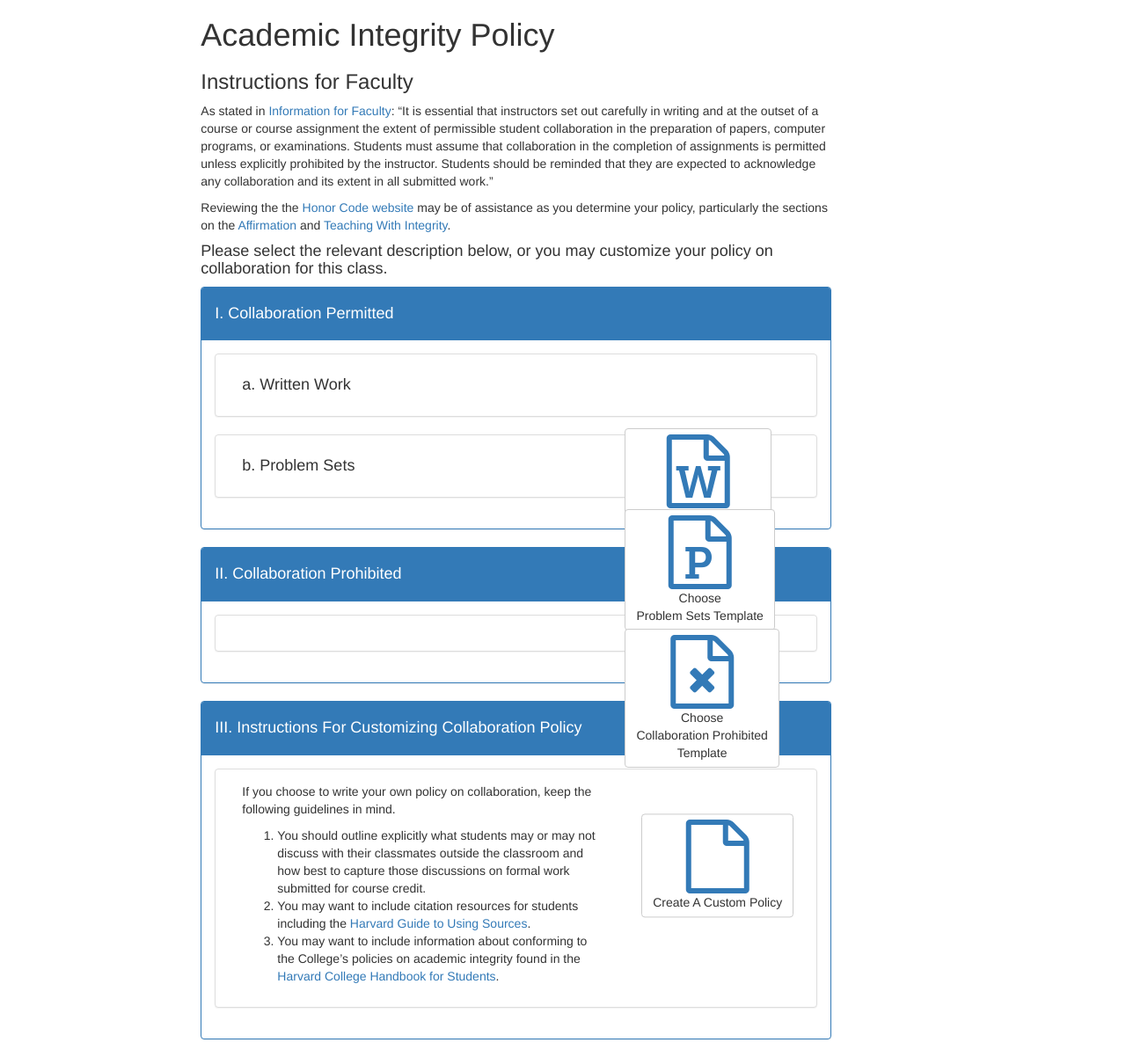
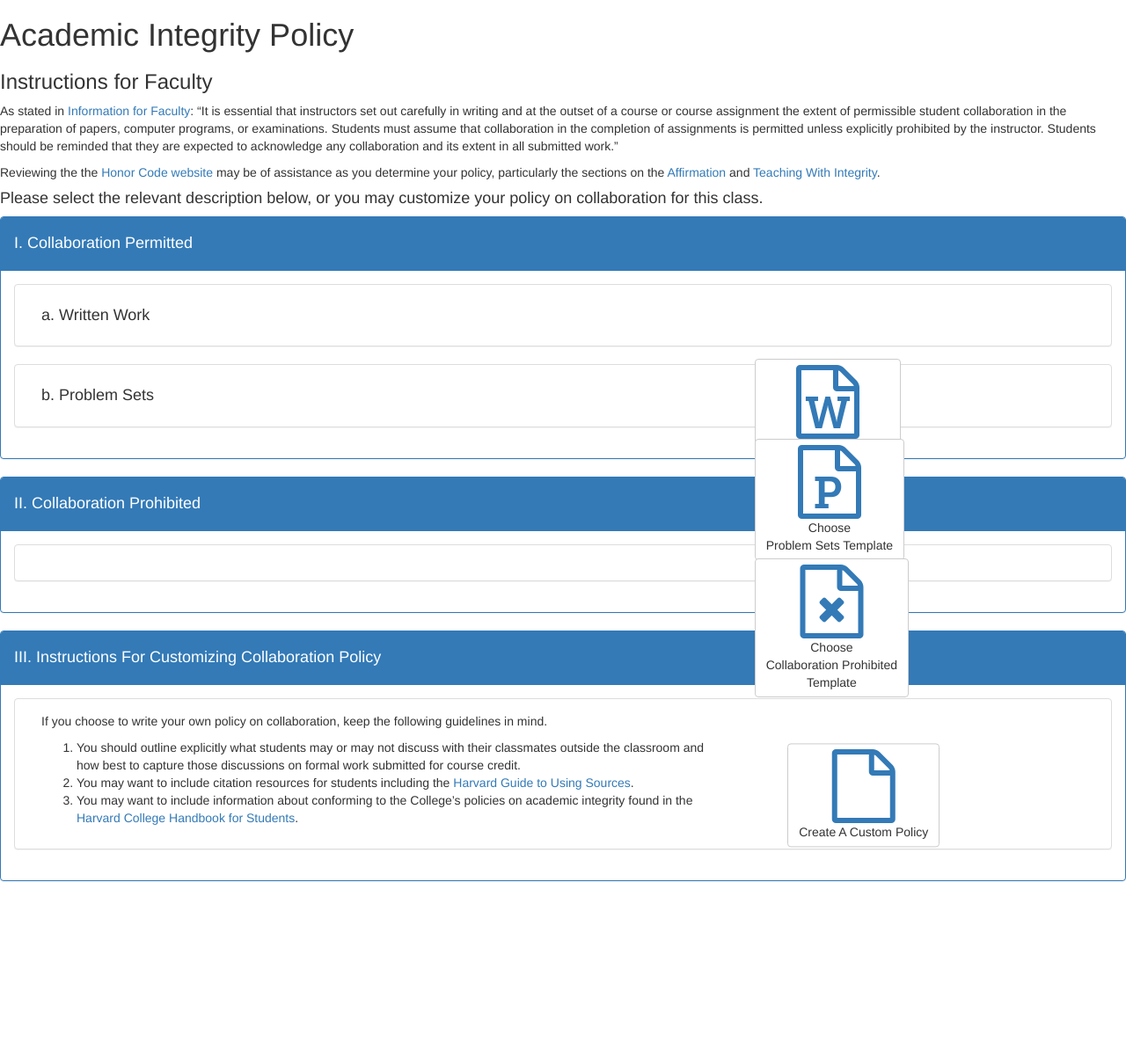
Before and after one commit to Harvard-ATG/academic_integrity_tool_v2, a Django app: template templates/instructor_level_template_list.html in a window 1280 px wide. Shown: the whole page at 88% size. After the commit the page ends 1002 px from the top, so only its background shows below. Run offline with Django 3.2, Linux system fonts and the light colour scheme; the template is opened without the code that fills it, so the values that code supplies are empty; parts of the project's set-up code (start-up, migrations or seed data) failed here and were passed over; some libraries are stand-ins or nearby versions.

Commit message:
Remove left and right bootstrap columns from instructor view of template list

```diff
--- a/templates/instructor_level_template_list.html
+++ b/templates/instructor_level_template_list.html
@@ -27,9 +27,7 @@
 
     <body>
 
-        <div class="col-sm-2"></div>
-
-        <div class="col-sm-7">
+        <div>
 
             <h1>Academic Integrity Policy</h1>
             <h3>Instructions for Faculty</h3>
@@ -200,8 +198,6 @@
 
         </div>
 
-        <div class="col-sm-3"></div>
-
         <!-- Bootstrap JS -->
         <script src="https://ajax.googleapis.com/ajax/libs/jquery/3.2.1/jquery.min.js"></script>
         <script src="https://maxcdn.bootstrapcdn.com/bootstrap/3.3.7/js/bootstrap.min.js"></script>
```
